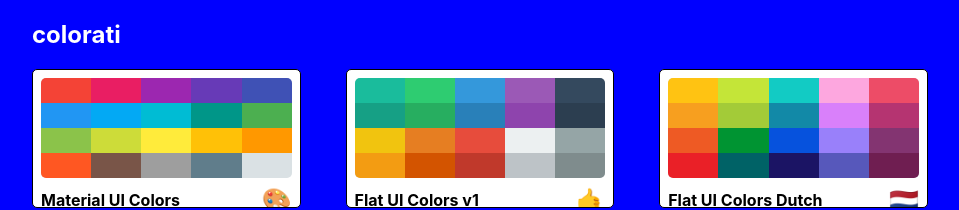
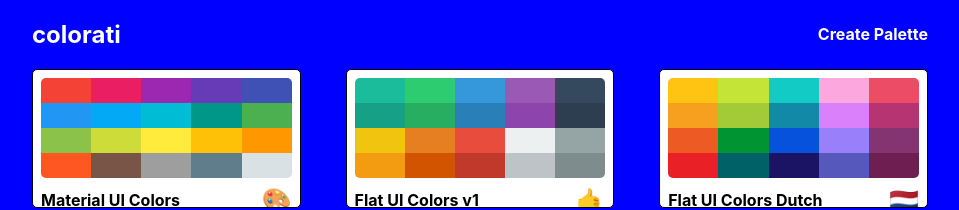
Before and after one commit to flashkicker/colorati, a React (Create React App) app: page / in a window 1280 px wide. Shown: the top 210 px of the page, without its empty margins (160-1119 px from the left). Built offline with nearby package versions, Linux system fonts and the light colour scheme.

Commit message:
created NewPaletteForm page

```diff
--- a/src/App.js
+++ b/src/App.js
@@ -5,6 +5,7 @@
 import { generatePalette } from "./colorHelper"
 import PaletteList from "./PaletteList"
 import SingleColorPalette from "./SingleColorPalette"
+import NewPaletteForm from "./NewPaletteForm"
 
 class App extends Component {
 	findPalette = id => {
@@ -12,6 +13,7 @@
 			return palette.id === id
 		})
 	}
+
 	render() {
 		return (
 			<div>
@@ -23,6 +25,7 @@
 							<PaletteList palettes={seedColors} {...routeProps} />
 						)}
 					/>
+					<Route exact path="/palette/new" render={() => <NewPaletteForm />} />
 					<Route
 						exact
 						path="/palette/:id"
--- /dev/null
+++ b/src/NewPaletteForm.js
@@ -0,0 +1,9 @@
+import React, { Component } from "react"
+
+class NewPaletteForm extends Component {
+	render() {
+		return <h1>NEW PALETTE FORM</h1>
+	}
+}
+
+export default NewPaletteForm
--- a/src/PaletteList.js
+++ b/src/PaletteList.js
@@ -1,8 +1,9 @@
 import React, { Component } from "react"
 import { withStyles } from "@material-ui/styles"
+import { Link } from "react-router-dom"
 import MiniPalette from "./MiniPalette"
 
-import styles from './styles/PaletteListStyles'
+import styles from "./styles/PaletteListStyles"
 
 class PaletteList extends Component {
 	goToPalette = id => {
@@ -17,6 +18,9 @@
 				<div className={container}>
 					<nav className={nav}>
 						<h1>colorati</h1>
+						<Link to="/palette/new">
+							<h4>Create Palette</h4>
+						</Link>
 					</nav>
 					<div className={miniPalettes}>
 						{palettes.map(palette => {
--- a/src/styles/PaletteListStyles.js
+++ b/src/styles/PaletteListStyles.js
@@ -17,7 +17,12 @@
 		display: "flex",
 		width: "100%",
 		justifyContent: "space-between",
-		color: "white"
+		color: "white",
+		alignItems: "center",
+		"& a": {
+			textDecoration: "none",
+			color: "white"
+		}
 	},
 	miniPalettes: {
 		boxSizing: "border-box",
```
